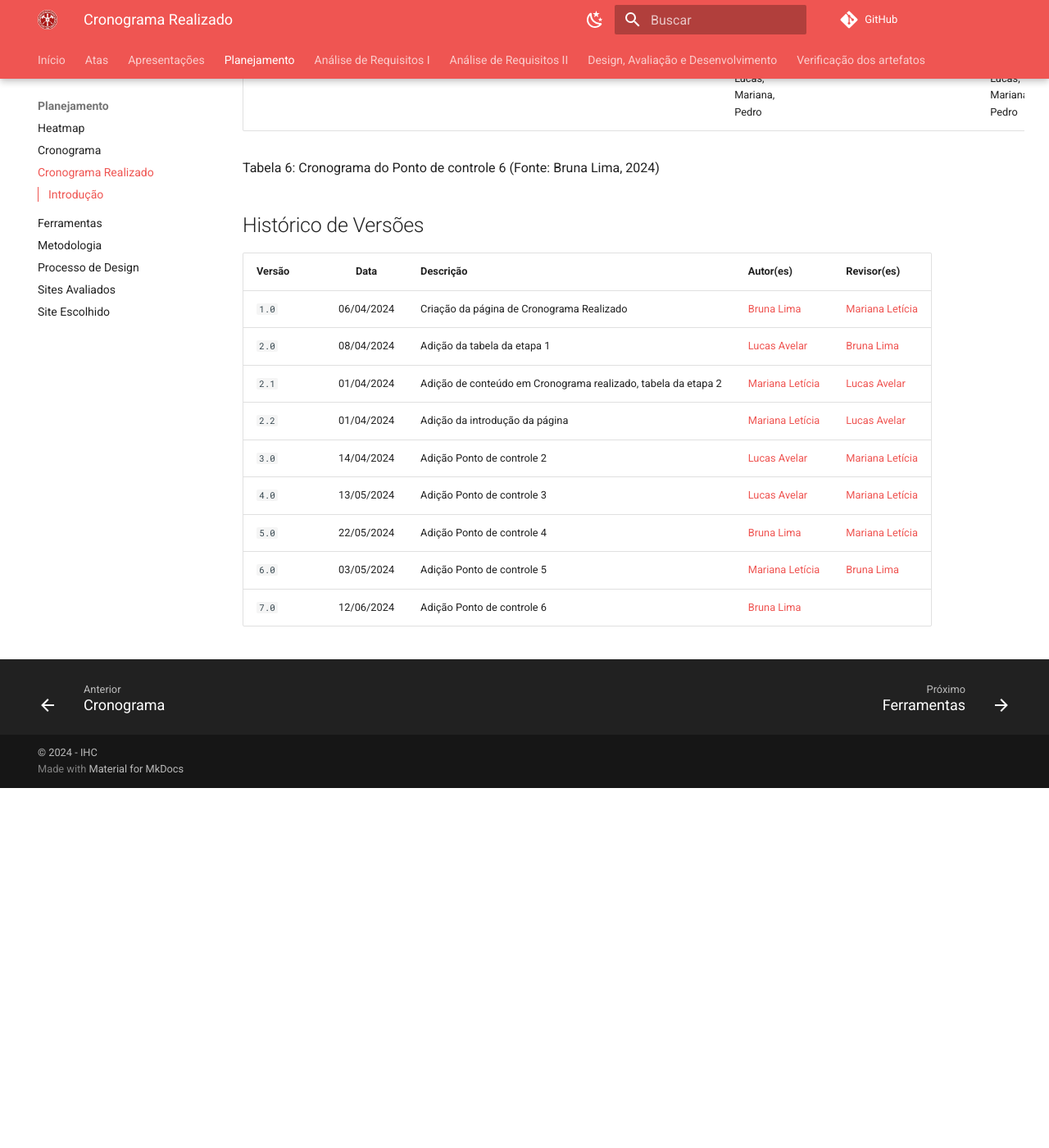
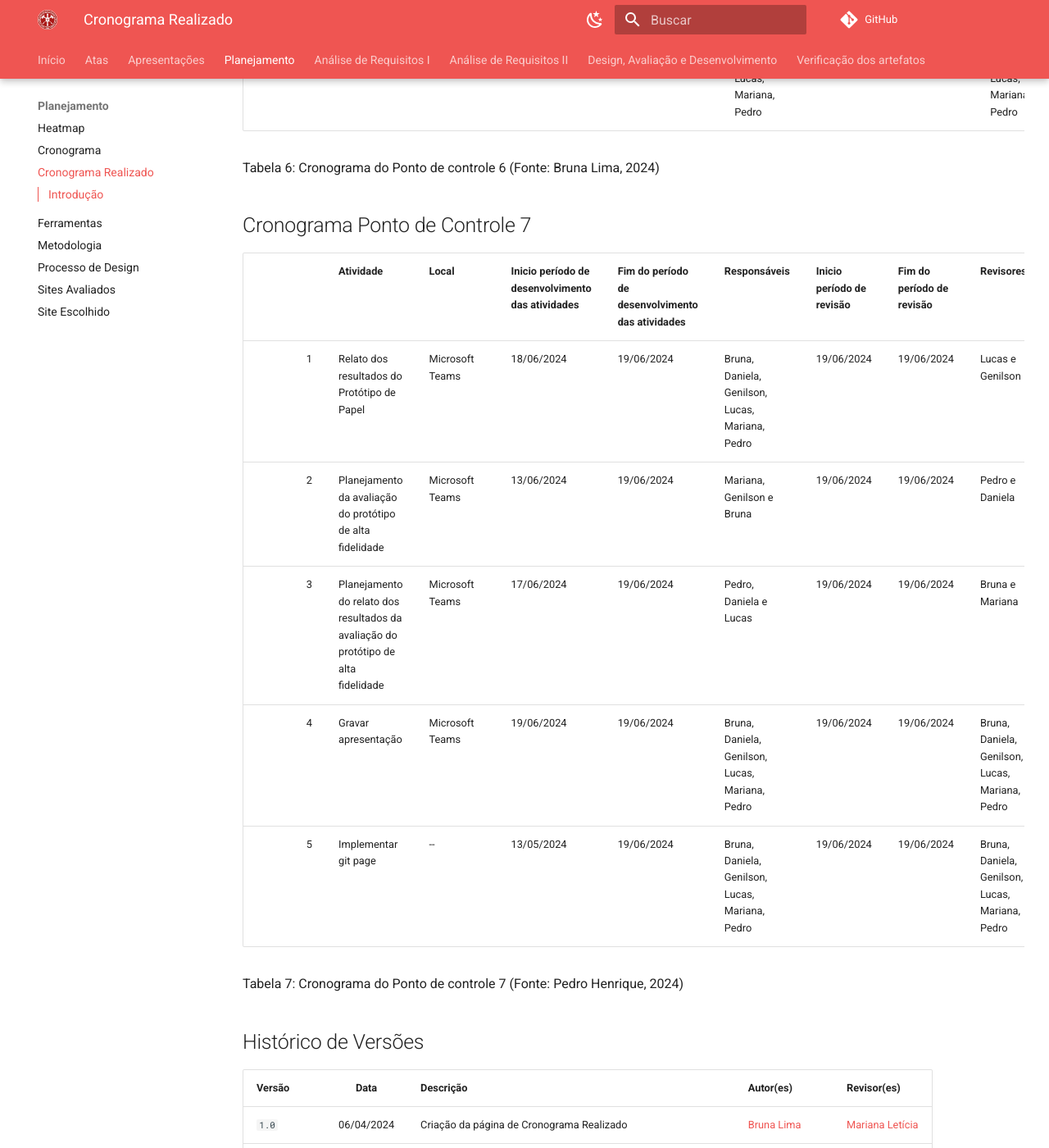
Before and after one commit to Interacao-Humano-Computador/2024.1-CBMERJ, an MkDocs documentation site: the page built from docs/planejamento/CronogramaRealizado.md, in a window 1280 px wide and 1400 px high, scrolled down 6417 px. Shown: the whole window at 82% size. Built offline with MkDocs 1.6.1 and Material for MkDocs 9.7.7, drawn with Linux system fonts in a browser that asks for light colours; comment, search, counter and statistics services are not loaded; before the commit the page ends 7378 px from its top, so only the background shows below that; some of the changed text lies outside the part shown.

Commit message:
Adicionando cronograma realizado da etapa 7

```diff
--- a/docs/planejamento/CronogramaRealizado.md
+++ b/docs/planejamento/CronogramaRealizado.md
@@ -95,6 +95,20 @@ Este é o cronograma realizado, o qual representa o que e como de fato as ativid
 
 <p>Tabela 6: Cronograma do Ponto de controle 6 (Fonte: Bruna Lima, 2024)</p>
 
+## Cronograma Ponto de Controle 7
+
+|    | Atividade                                                                | Local        | Inicio período de desenvolvimento das atividades   | Fim do período de desenvolvimento das atividades          | Responsáveis       | Inicio período de revisão   | Fim do período de revisão          | Revisores   |
+|---:|:-------------------------------------------------------------------------|:-------------|:--------------------------------------------|:--------------------|:-------------------|:---------------------|:--------------------|:------------|
+|  1 | Relato dos resultados do Protótipo de Papel | Microsoft Teams | 18/06/2024 | 19/06/2024  | Bruna, Daniela, Genilson, Lucas, Mariana, Pedro | 19/06/2024   | 19/06/2024  | Lucas e Genilson      |
+|  2 | Planejamento da avaliação do protótipo de alta fidelidade | Microsoft Teams | 13/06/2024  | 19/06/2024  | Mariana, Genilson e Bruna | 19/06/2024   | 19/06/2024  | Pedro e Daniela    |
+|  3 | Planejamento do relato dos resultados da avaliação do protótipo de alta fidelidade | Microsoft Teams | 17/06/2024                           | 19/06/2024  | Pedro, Daniela e Lucas | 19/06/2024   | 19/06/2024  | Bruna e Mariana   |
+|  4 | Gravar apresentação | Microsoft Teams | 19/06/2024  | 19/06/2024  |  Bruna, Daniela, Genilson, Lucas, Mariana, Pedro              | 19/06/2024   | 19/06/2024  |  Bruna, Daniela, Genilson, Lucas, Mariana, Pedro       |
+|  5 | Implementar git page                                                     | -- | 13/05/2024                           | 19/06/2024  | Bruna, Daniela, Genilson, Lucas, Mariana, Pedro            | 19/06/2024   |19/06/2024  |  Bruna, Daniela, Genilson, Lucas, Mariana, Pedro       |
+
+<p>Tabela 7: Cronograma do Ponto de controle 7 (Fonte: Pedro Henrique, 2024)</p>
+
+
+
 ## Histórico de Versões
 
 | Versão |    Data    | Descrição                                 | Autor(es)                                       | Revisor(es)                                    |
@@ -108,3 +122,4 @@ Este é o cronograma realizado, o qual representa o que e como de fato as ativid
 | `5.0`   | 22/05/2024 | Adição Ponto de controle 4                   | [Bruna Lima](https://github.com/libruna)  |    [Mariana Letícia](https://github.com/Marianannn)    |
 | `6.0`   | 03/05/2024 | Adição Ponto de controle 5                   | [Mariana Letícia](https://github.com/Marianannn)  |    [Bruna Lima](https://github.com/libruna)    |
 | `7.0`   | 12/06/2024 | Adição Ponto de controle 6                   |  [Bruna Lima](https://github.com/libruna) |       |
+| `8.0`   | 19/06/2024 | Adição Ponto de controle 7                   |  [Pedro Henrique](https://github.com/PedroHhenriq) |       |
```
